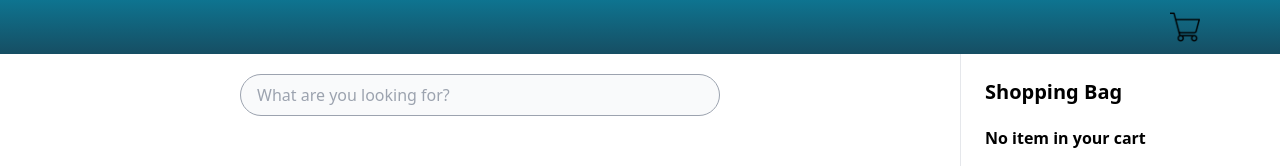
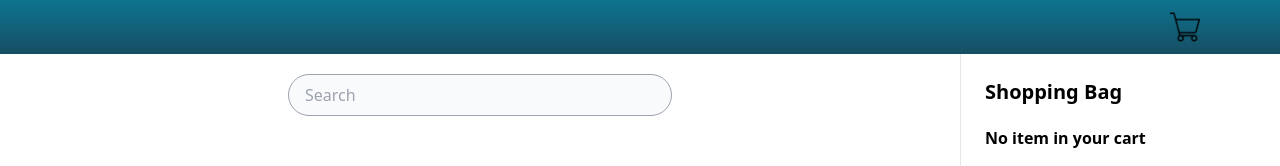
Before and after one commit to ahmadhossain/assignment-two-days, a Next.js app: page /products in a window 1280 px wide. Shown: the top 166 px of the page. Built offline with nearby package versions, Linux system fonts and the light colour scheme.

Commit message:
search functionality add

```diff
--- a/src/pages/products/index.tsx
+++ b/src/pages/products/index.tsx
@@ -1,4 +1,4 @@
-import { useEffect, useState } from "react";
+import { useEffect, useRef, useState } from "react";
 
 import Card from "@/components/Card";
 import Cart from "@/components/Cart";
@@ -18,28 +18,75 @@ export const getServerSideProps = async () => {
   return { props: { data } };
 };
 
-export default function Home({ data }: { data: any }) {
-  console.log(data);
-  const [products, setProducts] = useState([]);
-  console.log(products, "products");
+export default function Home({ data }: { data: Iproduct[] }) {
+  const [products, setProducts] = useState<Iproduct[]>([]);
+  const [search, setSearch] = useState("");
+  const [show, setShow] = useState(false);
 
   useEffect(() => {
     setProducts(data);
   }, [data]);
 
+  const handleChange = (e: any) => {
+    setSearch(e.target.value);
+    setShow(false);
+  };
+
+  const handleSubmit = (e: any) => {
+    e.preventDefault();
+
+    setShow(true);
+    setProducts(
+      products.filter((obj) =>
+        Object.keys(obj).some((key) => obj["Name"].includes(search))
+      )
+    );
+  };
+
+  const handleClearSearch = () => {
+    setShow(false);
+    setSearch("");
+    setProducts(data);
+  };
+
   return (
     <div className="flex">
       <div className="w-[75%]">
         <div className="flex justify-center pt-5">
-          <input
-            className="w-[50%] focus:outline-none px-4 py-2 text-gray-900 border border-gray-400 rounded-full bg-gray-50 text-base"
-            placeholder="What are you looking for?"
-          />
+          <form className="w-[40%]" onSubmit={handleSubmit}>
+            <input
+              className="w-full focus:outline-none px-4 py-2 text-gray-900 border border-gray-400 rounded-full bg-gray-50 text-base"
+              placeholder="Search"
+              value={search}
+              onChange={handleChange}
+            />
+          </form>
         </div>
-        <div className="grid grid-cols-1 md:grid-cols-2 lg:grid-cols-3 min-h-[calc(100vh-98px)] justify-items-center  text-center">
-          {products.map((el: Iproduct) => (
-            <Card key={el.Id} product={el} />
-          ))}
+        {show && (
+          <div className="flex justify-center gap-2 py-3">
+            <div className=" text-xl font-semibold">
+              Search results for: {search}
+            </div>
+            <button
+              className="text-sm font-semibold underline"
+              onClick={handleClearSearch}
+            >
+              Clear Search
+            </button>
+          </div>
+        )}
+        <div className="min-h-[calc(100vh-98px)] text-center">
+          {products.length === 0 && show ? (
+            <div className="text-lg font-semibold py-5">
+              Sorry, no search results found.
+            </div>
+          ) : (
+            <div className="grid grid-cols-1 md:grid-cols-2 lg:grid-cols-3 justify-items-center">
+              {products.map((el: Iproduct) => (
+                <Card key={el.Id} product={el} />
+              ))}
+            </div>
+          )}
         </div>
       </div>
       <Cart />
```
